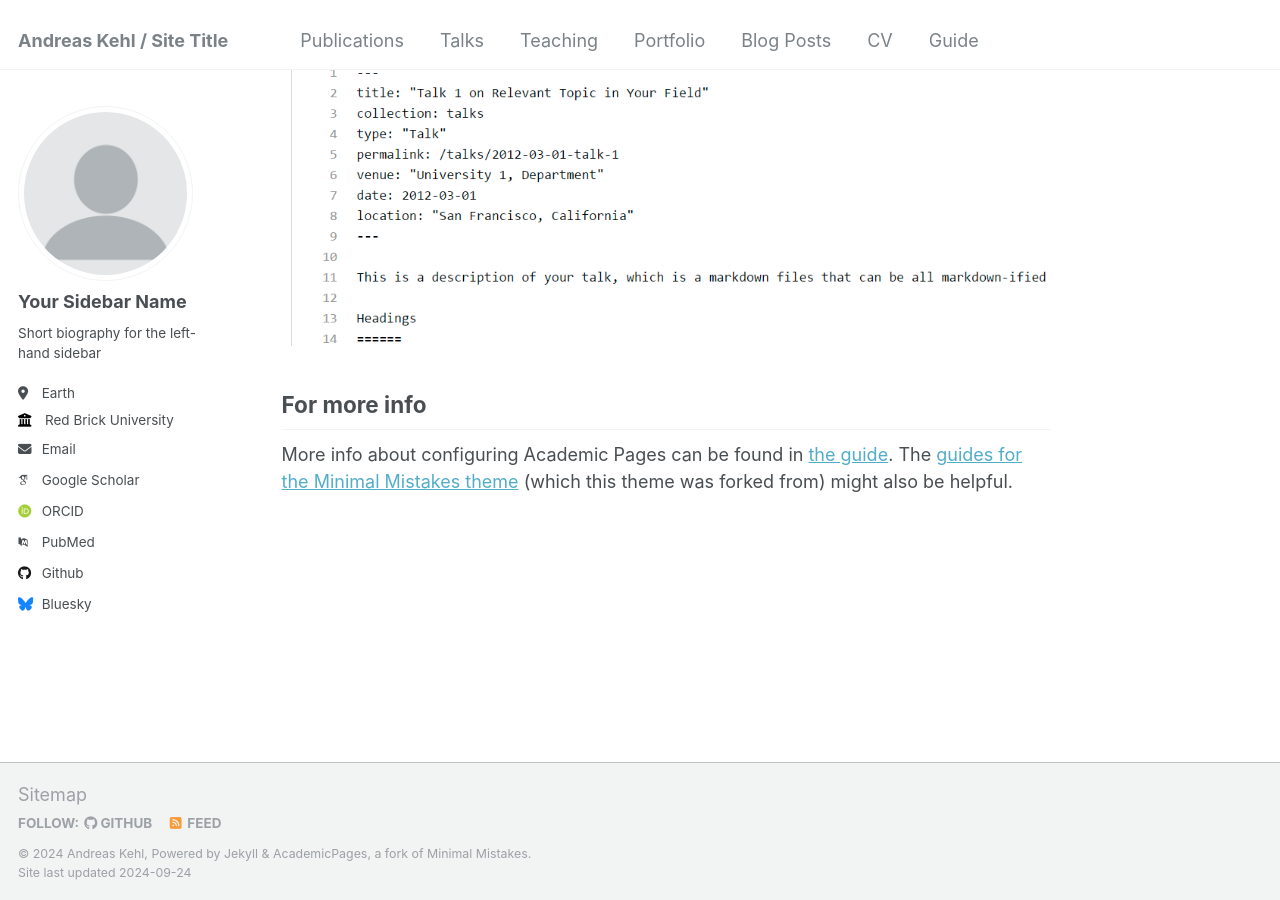
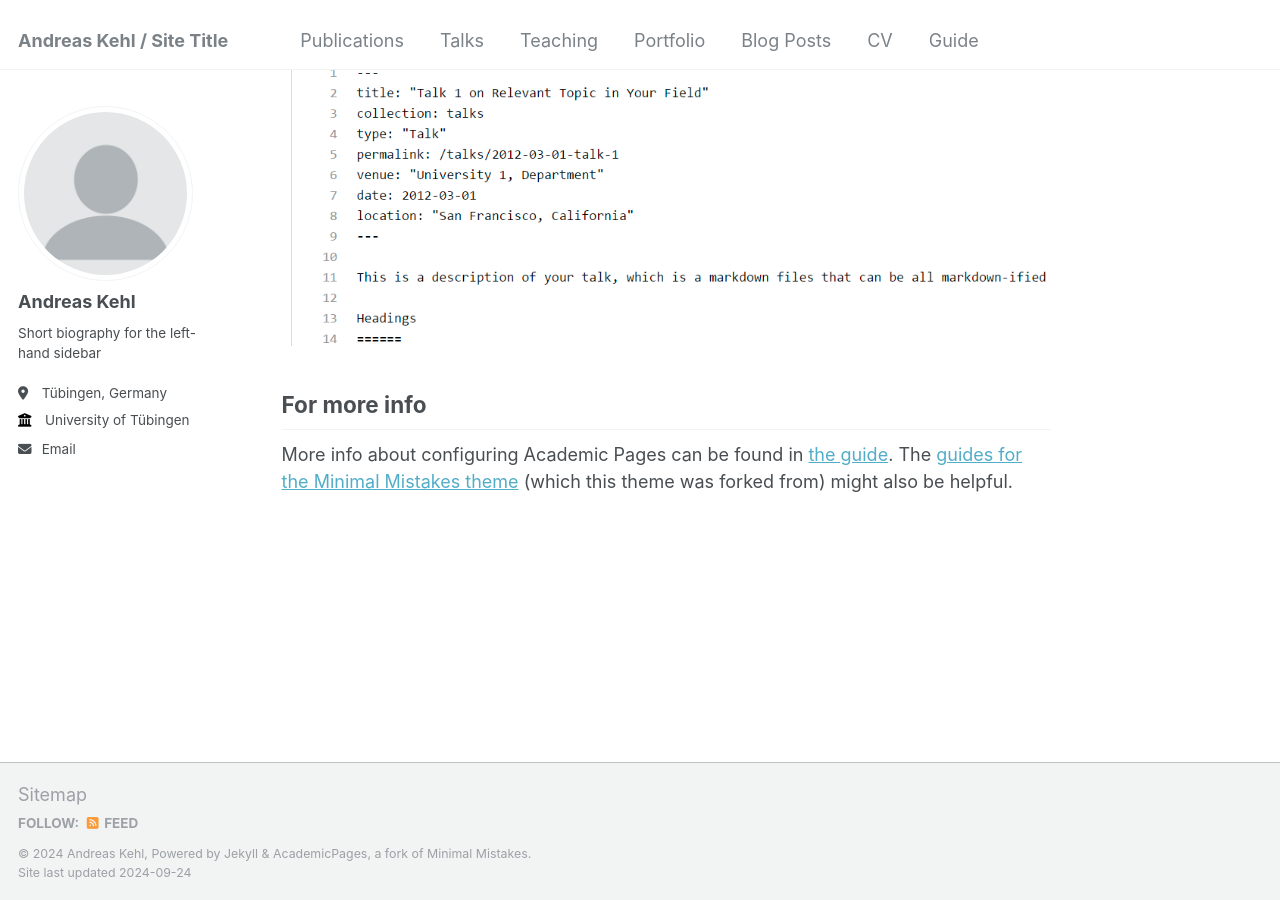
Before and after one commit to akehlcr/andreaskehl, a Jekyll site: the page built from _pages/about.md, in a window 1280 px wide and 900 px high, scrolled down 2643 px. Built offline with Jekyll 4.4.1, drawn with Linux system fonts in a browser that asks for light colours; some web fonts are replaced.

Commit message:
Update _config.yml

```diff
--- a/_config.yml
+++ b/_config.yml
@@ -22,33 +22,33 @@ repository               : "academicpages/andreaskehl.github.io"
 author:
   # Biographic information
   avatar           : "profile.png"
-  name             : "Your Sidebar Name"
+  name             : "Andreas Kehl"
   pronouns         : # example: "she/her"
   bio              : "Short biography for the left-hand sidebar"
-  location         : "Earth"
-  employer         : "Red Brick University"
+  location         : "Tübingen, Germany"
+  employer         : "University of Tübingen"
   uri              : # URL
-  email            : "none@example.org"
+  email            : "andreas.kehl@uni-tuebingen.de"
 
   # Academic websites
   arxiv            : # URL - Update with the correct link to your profile
-  googlescholar    : "https://scholar.google.com/citations?user=PS_CX0AAAAAJ"
+  googlescholar    : #"https://scholar.google.com/citations?user=PS_CX0AAAAAJ"
   impactstory      : # URL
-  orcid            : "http://orcid.org/yourorcidurl"
+  orcid            : #"http://orcid.org/yourorcidurl"
   semantic         : # URL
-  pubmed           : "https://www.ncbi.nlm.nih.gov/pubmed/?term=john+snow"
+  pubmed           : #"https://www.ncbi.nlm.nih.gov/pubmed/?term=john+snow"
   researchgate     : # URL
 
   # Repositories and software development
   bitbucket        : # Username - Update with your username on the site
   codepen          : # Username
   dribbble         : # Username
-  github           : "academicpages"
+  github           : #"academicpages"
   kaggle           : # Username
   stackoverflow    : # User number or user number and name (i.e., use "1" or "1/jeff-atwood")
 
   # Social media
-  bluesky          : "bsky.app" # Replace this with you Bluesky username
+  bluesky          : #"bsky.app" # Replace this with you Bluesky username
   facebook         : # Username
   flickr           : # Username
   foursquare       : # Username
@@ -129,7 +129,7 @@ yandex_site_verification :
 
 # Social Sharing
 twitter:
-  username               : &twitter
+  username               : #&twitter
 facebook:
   username               :
   app_id                 :
```
